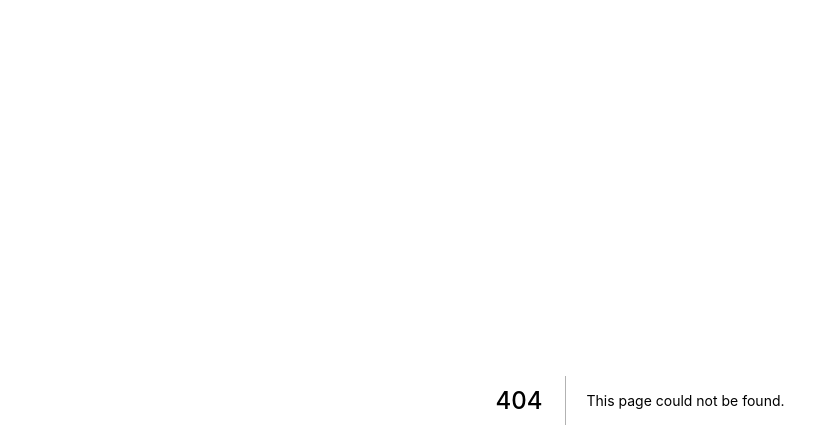
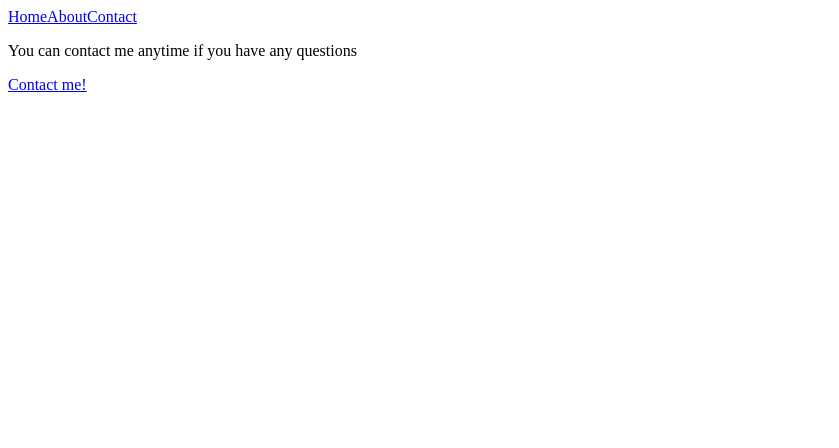
Before and after one commit to wijdan1995/simple-next-app, a Next.js app: page /contact in a window 1280 px wide. Before the commit this address had no page. Shown: the top 448 px of the page, without its empty margins (0-839 px from the left). Built offline with nearby package versions, Linux system fonts and the light colour scheme.

Commit message:
setup 3 pages

```diff
--- /dev/null
+++ b/components/Layout.js
@@ -0,0 +1,12 @@
+import Navbar from './Navbar'
+
+const Layout = props => {
+    return (
+        <div>
+            <Navbar />
+            {props.children}
+        </div>
+    )
+}
+
+export default Layout
--- /dev/null
+++ b/components/Navbar.js
@@ -0,0 +1,13 @@
+import Link from 'next/link'
+
+const Navbar = () => {
+    return (
+        <div>
+            <Link href='/'><a>Home</a></Link>
+            <Link href='/about'><a>About</a></Link>
+            <Link href='/contact'><a>Contact</a></Link>
+        </div>
+    )
+}
+
+export default Navbar
--- /dev/null
+++ b/pages/contact.js
@@ -0,0 +1,14 @@
+import Layout from '../components/Layout'
+
+const contact = () => {
+    return (
+        <Layout>
+            <p>
+                You can contact me anytime if you have any questions
+        </p>
+            <a href="mailto:my@email.com">Contact me!</a>
+        </Layout>
+    )
+}
+
+export default contact
```
Also changed, not shown: pages/about.js (added, +11 -0 lines), pages/index.js (+11 -0 lines).
